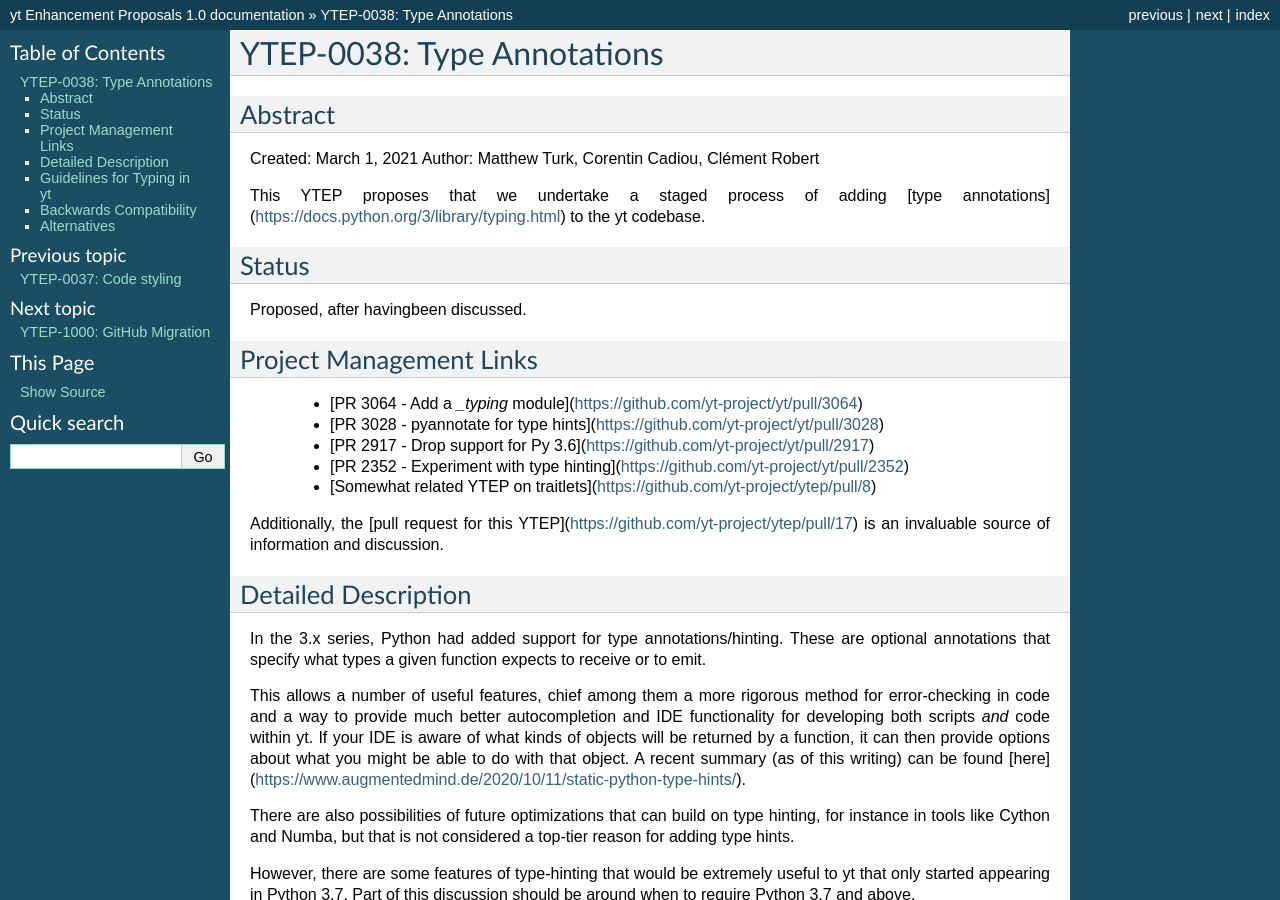
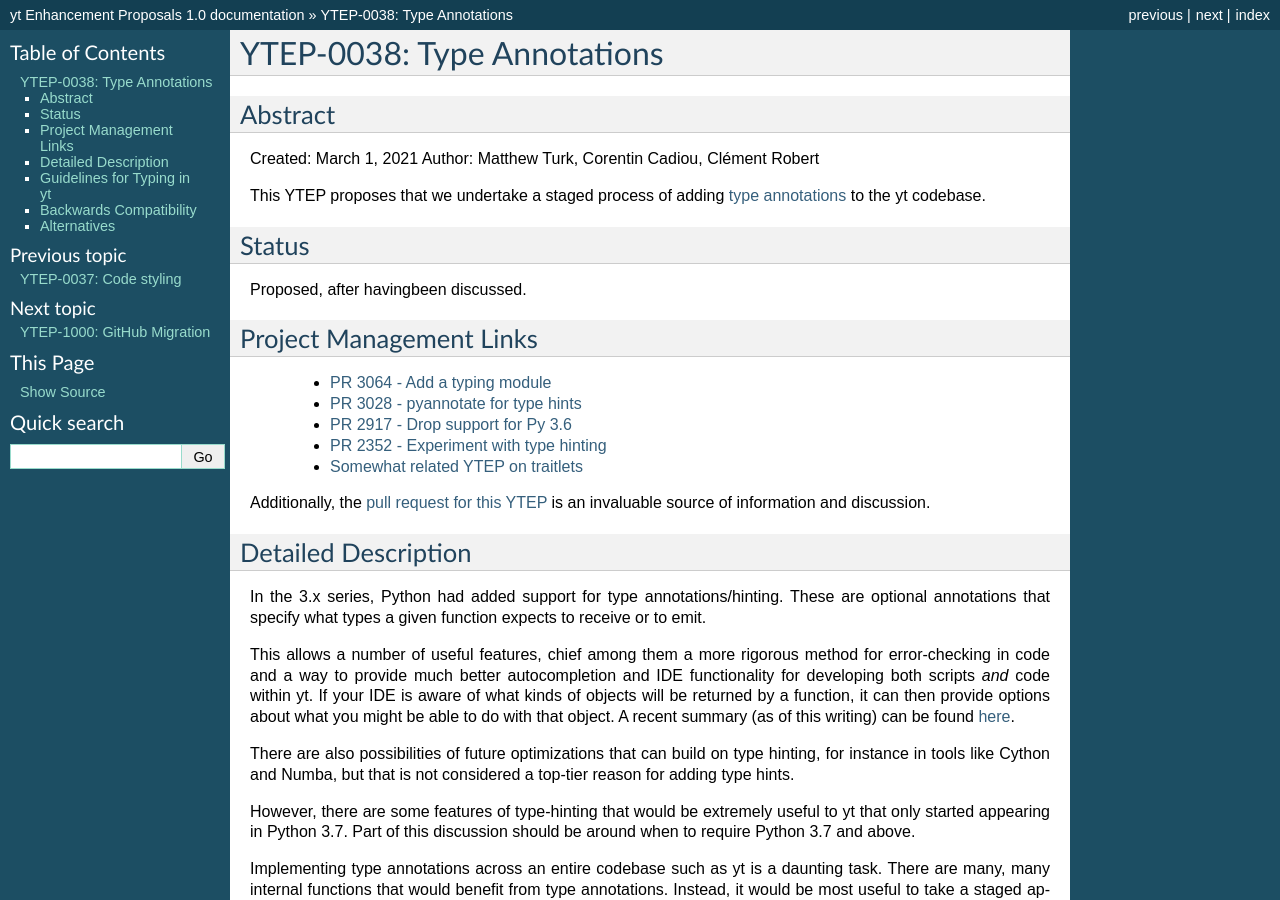
Before and after one commit to yt-project/ytep, a Sphinx documentation site: the page built from source/YTEPs/YTEP-0038.rst, in a window 1280 px wide and 900 px high. Built offline with Sphinx 7.4.7, drawn with Linux system fonts in a browser that asks for light colours; formulas are drawn with MathJax 3.

Commit message:
Used some markdown, but no longer!

```diff
--- a/source/YTEPs/YTEP-0038.rst
+++ b/source/YTEPs/YTEP-0038.rst
@@ -7,8 +7,8 @@ Abstract
 Created: March 1, 2021
 Author: Matthew Turk, Corentin Cadiou, Clément Robert
 
-This YTEP proposes that we undertake a staged process of adding [type
-annotations](https://docs.python.org/3/library/typing.html) to the yt
+This YTEP proposes that we undertake a staged process of adding `type
+annotations <https://docs.python.org/3/library/typing.html>`_ to the yt
 codebase.
 
 Status
@@ -19,14 +19,14 @@ Proposed, after havingbeen discussed.
 Project Management Links
 ------------------------
 
-  * [PR 3064 - Add a `_typing` module](https://github.com/yt-project/yt/pull/3064)
-  * [PR 3028 - pyannotate for type hints](https://github.com/yt-project/yt/pull/3028)
-  * [PR 2917 - Drop support for Py 3.6](https://github.com/yt-project/yt/pull/2917)
-  * [PR 2352 - Experiment with type hinting](https://github.com/yt-project/yt/pull/2352)
-  * [Somewhat related YTEP on traitlets](https://github.com/yt-project/ytep/pull/8)
+  * `PR 3064 - Add a typing module <https://github.com/yt-project/yt/pull/3064>`_
+  * `PR 3028 - pyannotate for type hints <https://github.com/yt-project/yt/pull/3028>`_
+  * `PR 2917 - Drop support for Py 3.6 <https://github.com/yt-project/yt/pull/2917>`_
+  * `PR 2352 - Experiment with type hinting <https://github.com/yt-project/yt/pull/2352>`_
+  * `Somewhat related YTEP on traitlets <https://github.com/yt-project/ytep/pull/8>`_
 
-Additionally, the [pull request for this
-YTEP](https://github.com/yt-project/ytep/pull/17) is an invaluable source of
+Additionally, the `pull request for this YTEP
+<https://github.com/yt-project/ytep/pull/17>`_ is an invaluable source of
 information and discussion.
 
 Detailed Description
@@ -42,7 +42,7 @@ autocompletion and IDE functionality for developing both scripts *and* code
 within yt.  If your IDE is aware of what kinds of objects will be returned by
 a function, it can then provide options about what you might be able to do
 with that object. A recent summary (as of this writing) can be found
-[here](https://www.augmentedmind.de/2020/10/11/static-python-type-hints/).
+`here <https://www.augmentedmind.de/2020/10/11/static-python-type-hints/>`_.
 
 There are also possibilities of future optimizations that can build on type
 hinting, for instance in tools like Cython and Numba, but that is not
```
